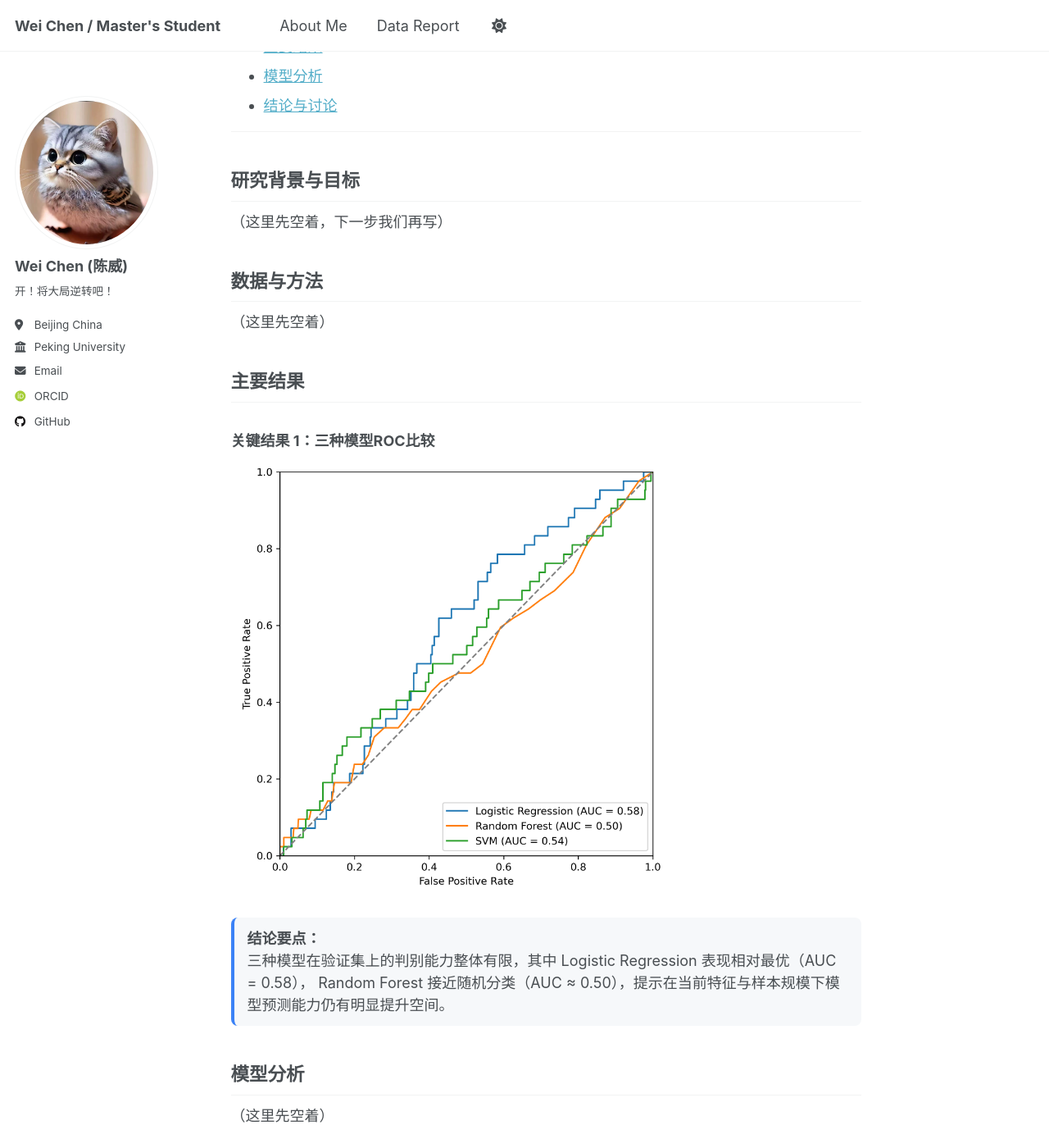
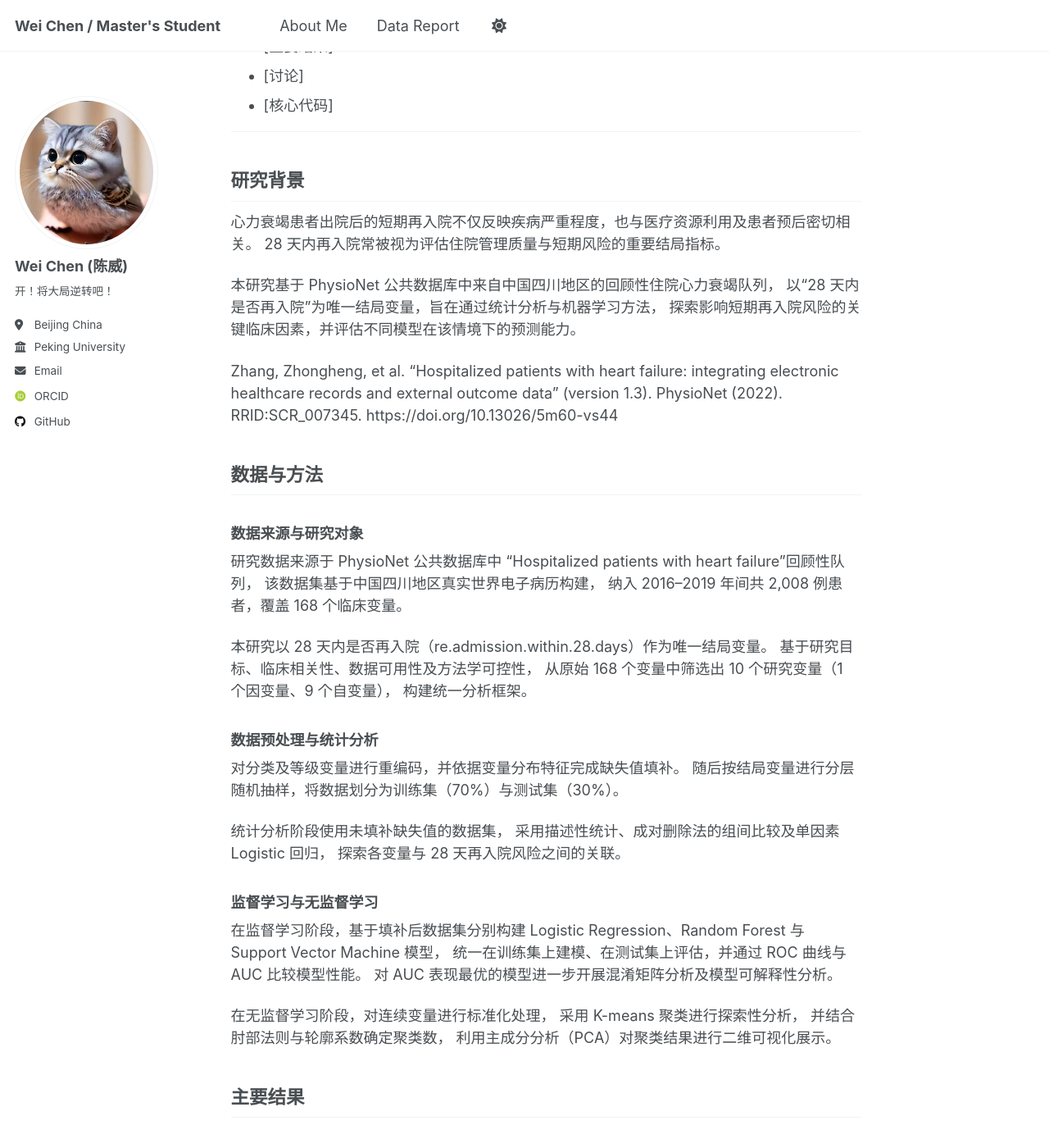
Before and after one commit to ChaoWeiorz/ChaoWeiorz.github.io, a Jekyll site: the page built from _pages/report.md, in a window 1280 px wide and 1400 px high, scrolled down 272 px. Shown: the whole window at 82% size. Built offline with Jekyll 4.4.1, drawn with Linux system fonts in a browser that asks for light colours; some web fonts are replaced; a script that is not in the unit is left out; some of the changed text lies outside the part shown.

Commit message:
Update report.md

```diff
--- a/_pages/report.md
+++ b/_pages/report.md
@@ -5,19 +5,56 @@ author_profile: true
 ---
 
 ## 报告目录
-- [研究背景与目标](#研究背景与目标)
-- [数据与方法](#数据与方法)
-- [主要结果](#主要结果)
-- [模型分析](#模型分析)
-- [结论与讨论](#结论与讨论)
+- [研究背景]
+- [数据与方法]
+- [主要结果]
+- [讨论]
+- [核心代码]
 
 ---
 
-## 研究背景与目标
-（这里先空着，下一步我们再写）
+## 研究背景
+
+心力衰竭患者出院后的短期再入院不仅反映疾病严重程度，也与医疗资源利用及患者预后密切相关。
+28 天内再入院常被视为评估住院管理质量与短期风险的重要结局指标。
+
+本研究基于 PhysioNet 公共数据库中来自中国四川地区的回顾性住院心力衰竭队列，
+以“28 天内是否再入院”为唯一结局变量，旨在通过统计分析与机器学习方法，
+探索影响短期再入院风险的关键临床因素，并评估不同模型在该情境下的预测能力。
+
+Zhang, Zhongheng, et al. "Hospitalized patients with heart failure: integrating electronic healthcare records and external outcome data" (version 1.3). PhysioNet (2022). RRID:SCR_007345. https://doi.org/10.13026/5m60-vs44
 
 ## 数据与方法
-（这里先空着）
+
+### 数据来源与研究对象
+研究数据来源于 PhysioNet 公共数据库中
+“Hospitalized patients with heart failure”回顾性队列，
+该数据集基于中国四川地区真实世界电子病历构建，
+纳入 2016–2019 年间共 2,008 例患者，覆盖 168 个临床变量。
+
+本研究以 28 天内是否再入院（re.admission.within.28.days）作为唯一结局变量。
+基于研究目标、临床相关性、数据可用性及方法学可控性，
+从原始 168 个变量中筛选出 10 个研究变量（1 个因变量、9 个自变量），
+构建统一分析框架。
+
+### 数据预处理与统计分析
+对分类及等级变量进行重编码，并依据变量分布特征完成缺失值填补。
+随后按结局变量进行分层随机抽样，将数据划分为训练集（70%）与测试集（30%）。
+
+统计分析阶段使用未填补缺失值的数据集，
+采用描述性统计、成对删除法的组间比较及单因素 Logistic 回归，
+探索各变量与 28 天再入院风险之间的关联。
+
+### 监督学习与无监督学习
+在监督学习阶段，基于填补后数据集分别构建
+Logistic Regression、Random Forest 与 Support Vector Machine 模型，
+统一在训练集上建模、在测试集上评估，并通过 ROC 曲线与 AUC 比较模型性能。
+对 AUC 表现最优的模型进一步开展混淆矩阵分析及模型可解释性分析。
+
+在无监督学习阶段，对连续变量进行标准化处理，
+采用 K-means 聚类进行探索性分析，
+并结合肘部法则与轮廓系数确定聚类数，
+利用主成分分析（PCA）对聚类结果进行二维可视化展示。
 
 ## 主要结果
 ### 关键结果 1：三种模型ROC比较
@@ -36,10 +73,40 @@ author_profile: true
 Random Forest 接近随机分类（AUC ≈ 0.50），提示在当前特征与样本规模下模型预测能力仍有明显提升空间。
 </div>
 
-## 模型分析
-（这里先空着）
+## 讨论
 
-## 结论与讨论
+本研究结果显示，在纳入的多项临床变量中，
+收缩压在多变量分析中仍与 28 天再入院风险保持稳定关联，
+提示血流动力学状态可能在短期再入院风险中具有相对核心作用。
+相比之下，部分在单因素分析中具有统计学意义的变量
+在多变量模型中未能保持显著性，
+反映出短期再入院风险可能由多因素共同作用，
+且变量之间存在一定相关性。
+
+监督学习模型整体区分能力有限，
+即便表现最优的 Logistic Regression，
+其 AUC 仍接近随机水平，且灵敏度较低。
+这一结果提示，
+仅依赖常规住院期可获得的临床指标，
+对短期再入院这一结局进行精准预测具有较大挑战，
+同时也反映出研究样本中再入院事件比例较低所带来的类别不平衡问题。
+
+模型可解释性分析显示，
+模型决策主要依赖连续临床指标，
+其中肌酐与收缩压呈现出稳定的风险方向。
+值得注意的是，B 型利钠肽在模型中呈现出
+不同于传统长期预后评估的方向性，
+这一现象可能与本研究关注的是短期再入院而非死亡或远期结局有关，
+亦可能反映出临床管理策略在短期内对高风险患者的干预作用。
+因此，该结果更应被理解为特定研究情境下的模型决策特征，
+而非对其临床意义的重新定义。
+
+此外，无监督学习结果提示，
+在不引入结局变量的前提下，
+基于连续临床指标仍可识别具有不同特征模式的潜在亚群，
+为进一步探索心力衰竭患者的临床异质性提供了探索性线索。
+
+## 核心代码
 （这里先空着）
 
 ---
```
